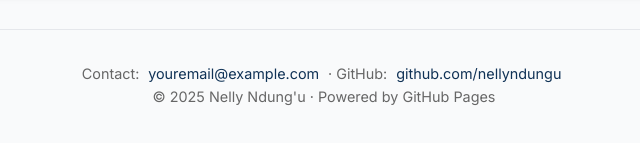
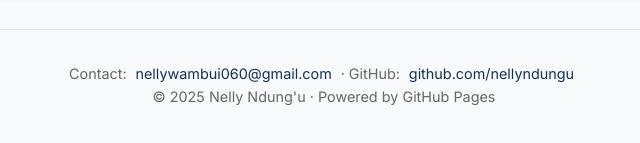
Before and after one commit to nellyndungu/nellyndungu.github.io, a plain HTML site: page index.html in a window 1280 px wide. Shown: the part 799-942 px from the top of the page, 316-956 px from the left. Drawn offline with Linux system fonts and the light colour scheme; no server answers.

Commit message:
Added footer information

```diff
--- a/index.html
+++ b/index.html
@@ -61,7 +61,7 @@
 
   <!-- ===== Footer ===== -->
   <footer>
-    <p>Contact: <a href="nellywambui060@gmail.com">youremail@example.com</a> ·
+    <p>Contact: <a href="nellywambui060@gmail.com">nellywambui060@gmail.com</a> ·
        GitHub: <a href="https://github.com/nellyndungu" target="_blank">github.com/nellyndungu</a></p>
     <p>&copy; 2025 Nelly Ndung'u · Powered by GitHub Pages</p>
   </footer>
```
